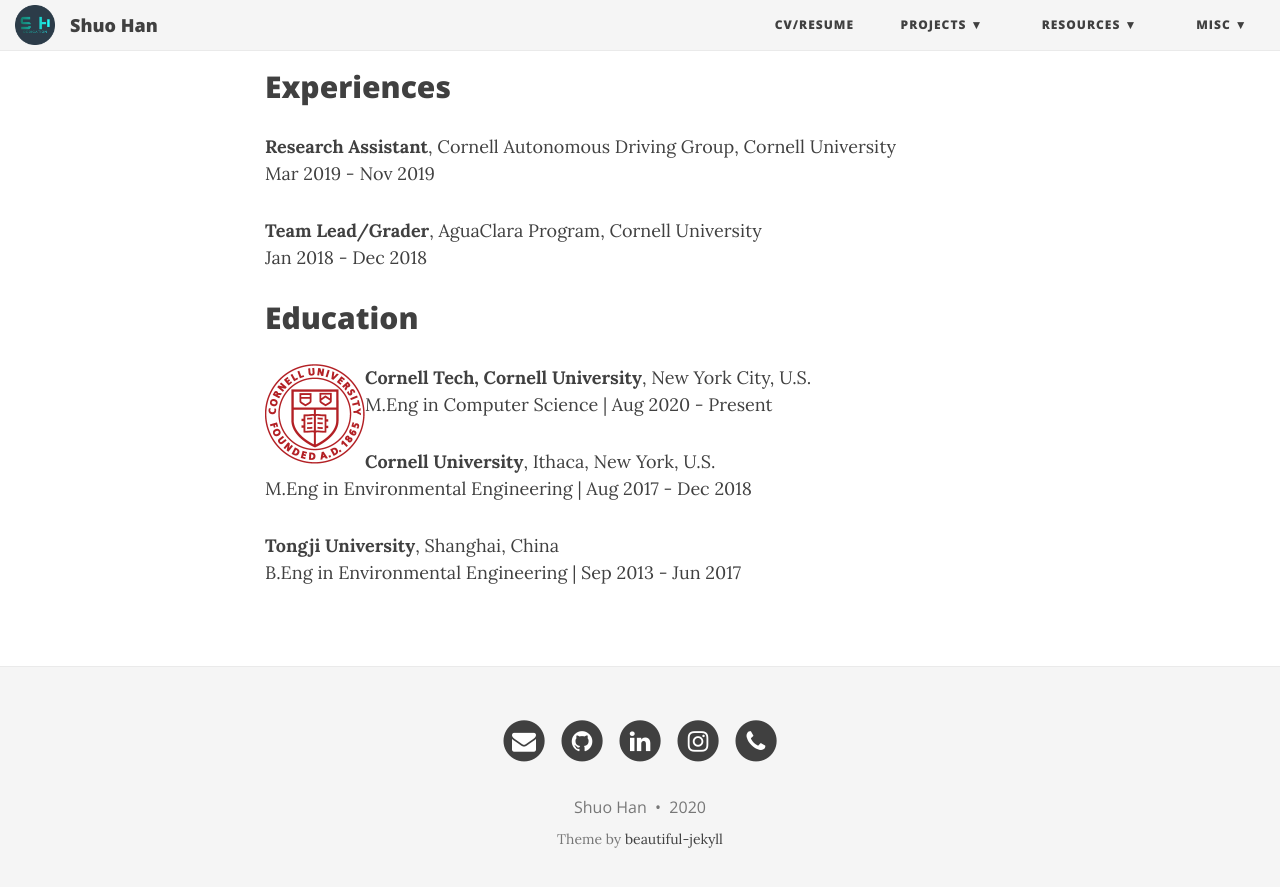
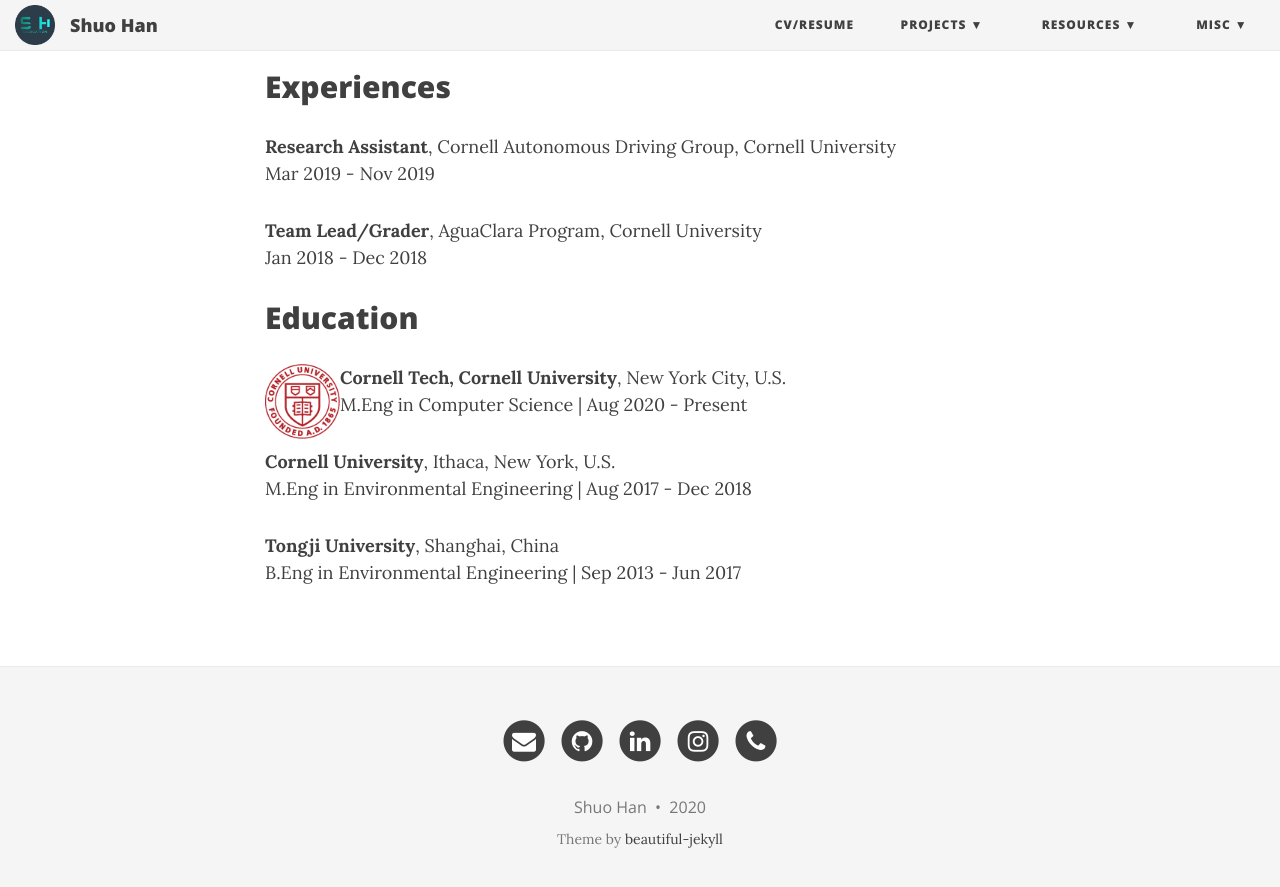
Before and after one commit to sh2439/sh2439.github.io, a Jekyll site: the page built from index.md, in a window 1280 px wide and 900 px high, scrolled down 731 px. Shown: the top 887 px of the window. Built offline with Jekyll 4.4.1, drawn with Linux system fonts in a browser that asks for light colours; nearby versions of some CDN libraries.

Commit message:
add logo

```diff
--- a/index.md
+++ b/index.md
@@ -31,8 +31,9 @@
 |-|-|-|
 |<img src="img/school_logo/cornell.png"> width = "200"| **Cornell Tech, Cornell University**, New York City, U.S.<br> M.Eng in Computer Science, Aug 2020 - Present| -->
 
-<img align="left" src="img/school_logo/cornell.png" width="100"> **Cornell Tech, Cornell University**, New York City, U.S.<br>
-M.Eng in Computer Science | Aug 2020 - Present
+<img align="left" src="img/school_logo/cornell.png" width="75"> **Cornell Tech, Cornell University**, New York City, U.S.<br>
+M.Eng in Computer Science | Aug 2020 - Present <br>
+
 
 **Cornell University**, Ithaca, New York, U.S.<br>
 M.Eng in Environmental Engineering | Aug 2017 - Dec 2018
```
